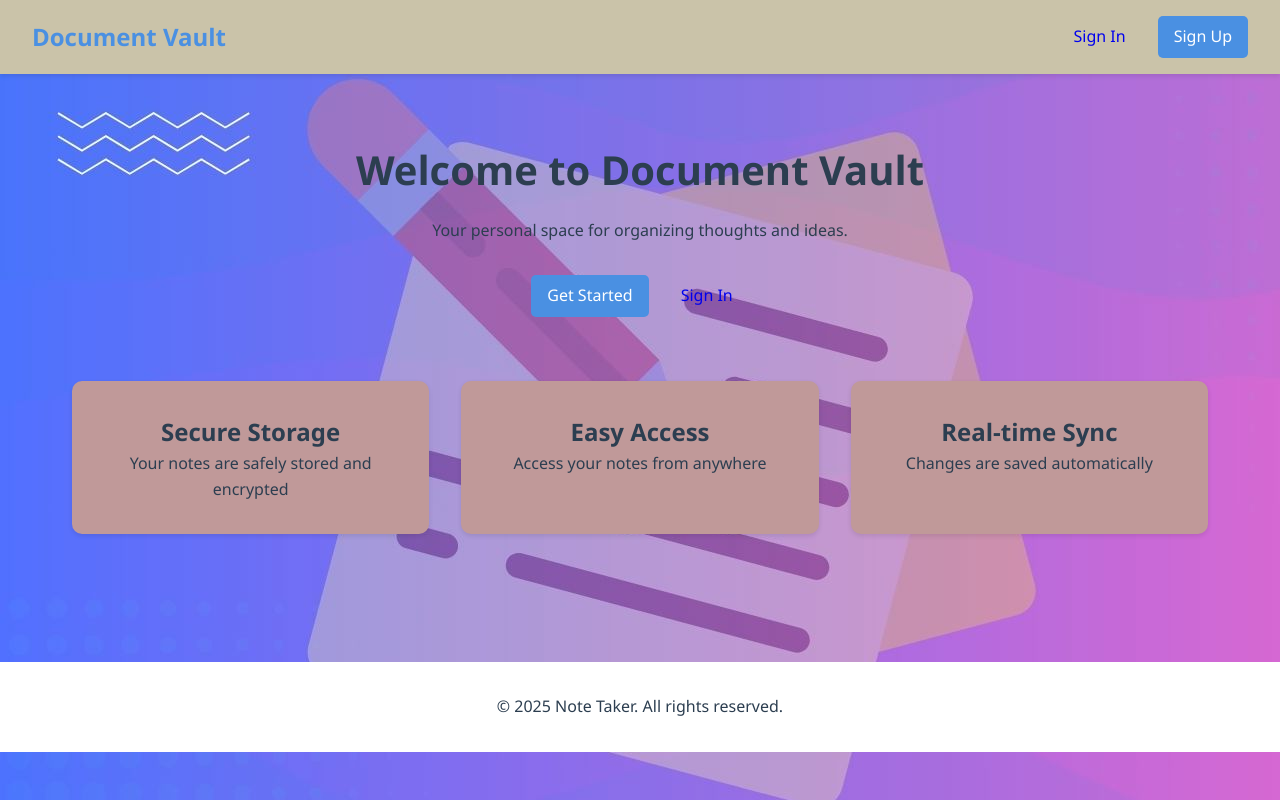
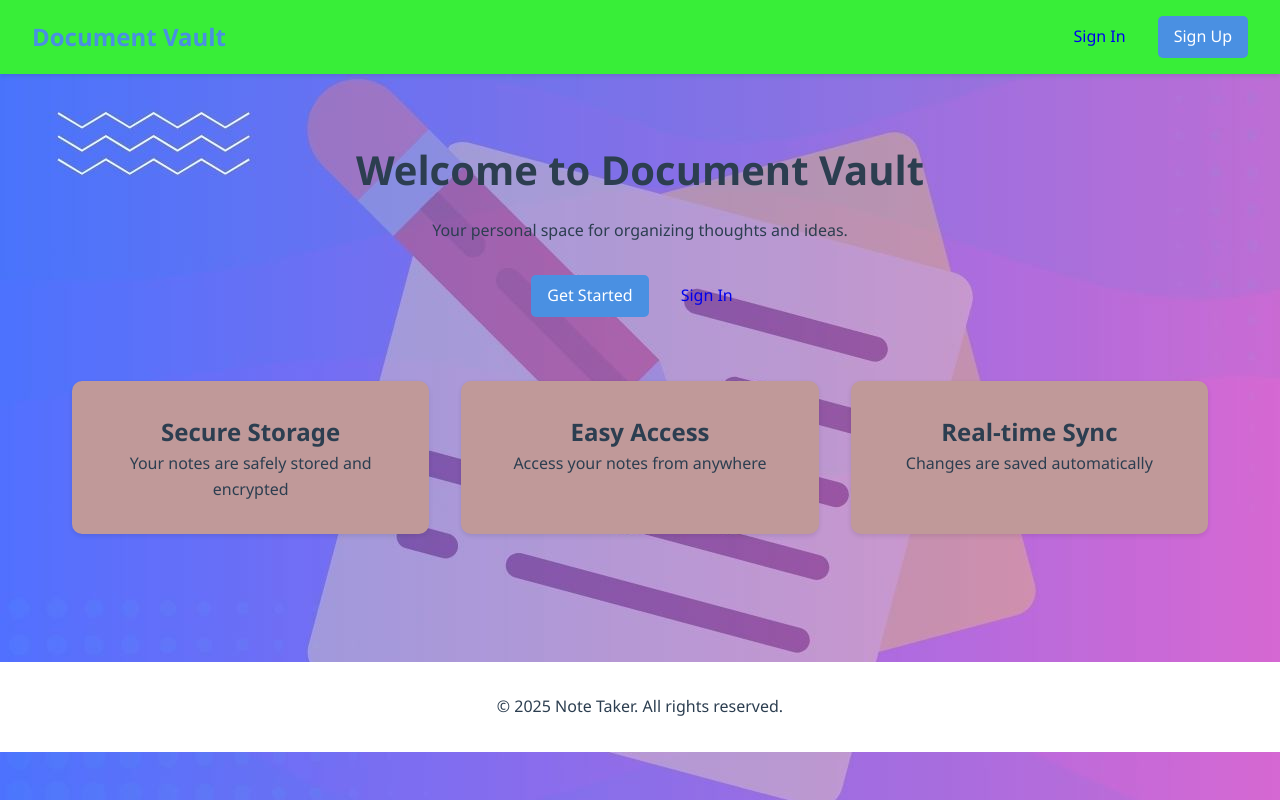
Before and after one commit to AhmadFarazMD/Notes-Take-Web, a website: page index.html in a window 1280 px wide. Drawn offline with Linux system fonts and the light colour scheme.

Commit message:
Update styles.css

```diff
--- a/styles.css
+++ b/styles.css
@@ -22,7 +22,7 @@ body {
 }
 
 nav {
-    background-color: rgb(202, 195, 169);
+    background-color: rgb(56, 238, 56);
     padding: 1rem 2rem;
     display: flex;
     justify-content: space-between;
```
